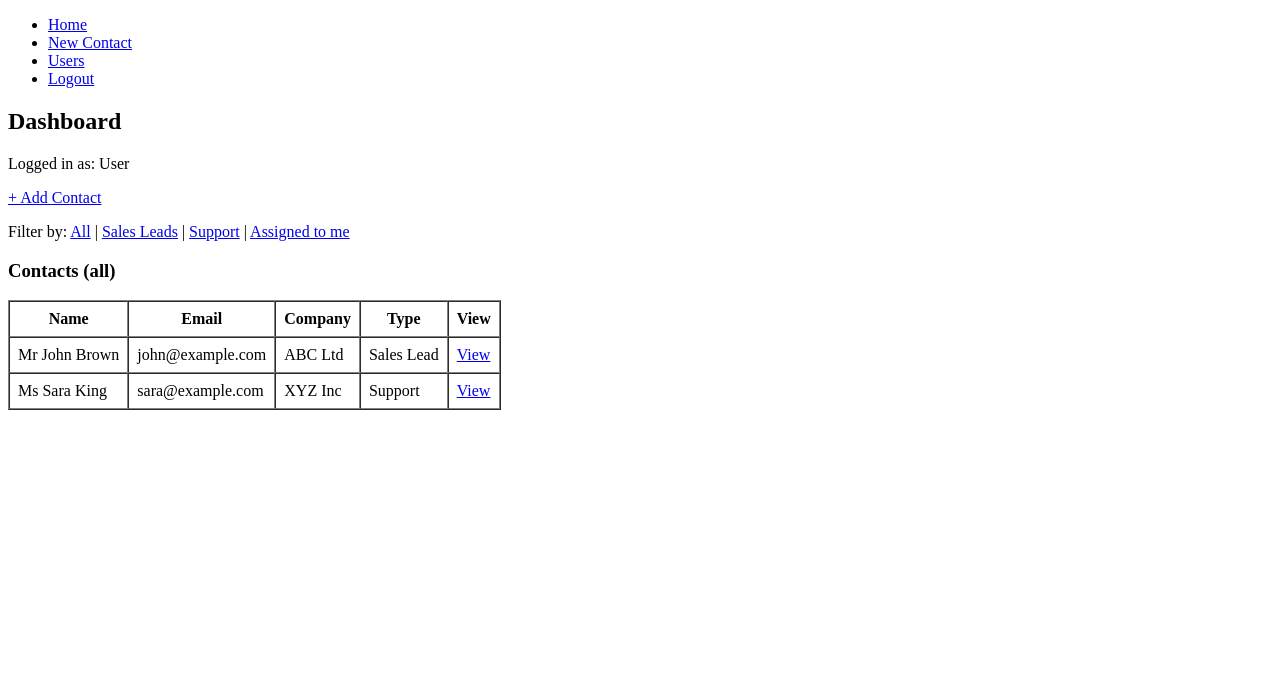
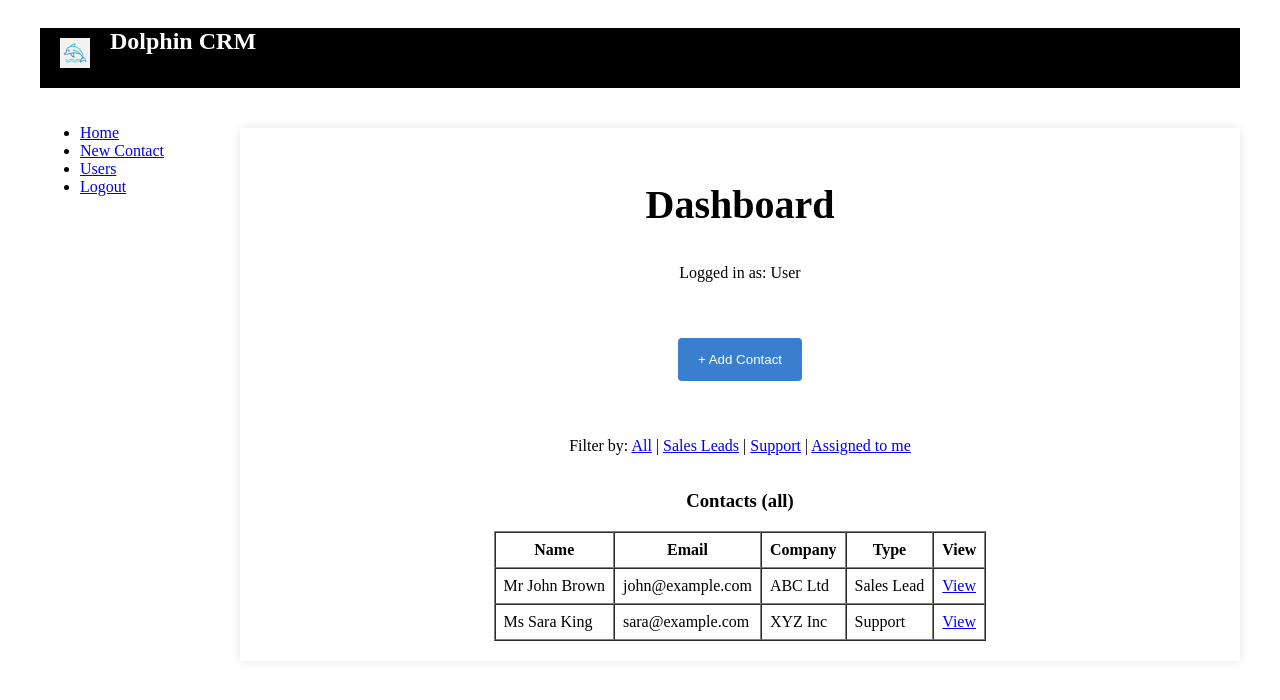
Before and after one commit to yxjichi/info2180-project2, a PHP site: page /dashboard.php in a window 1280 px wide. Shown: the top 700 px of the page. Run offline with PHP 8.4, Linux system fonts and the light colour scheme; a user stored in the database is signed in; data comes from the database, SQL or seed files in the repository.

Commit message:
progress

```diff
--- a/dashboard.php
+++ b/dashboard.php
@@ -40,16 +40,22 @@ $contacts = $stmt->fetchAll();
 <head>
   <meta charset="UTF-8">
   <title>Dolphin CRM - Dashboard</title>
+  <link rel ="stylesheet" href="styles.css">
 </head>
+<div class="container">
 <body>
-
-  <?php require_once "sidebar.php"; ?>
-
+  <header>
+    <img src="dolphin.png" alt="Dolphin CRM Logo">
+    <h1>Dolphin CRM</h1>
+  </header>
+  <main>
   <h2>Dashboard</h2>
   <p>Logged in as: <?php echo htmlspecialchars($_SESSION["user_name"] ?? ""); ?></p>
 
   <p>
-    <a href="new_contact.php">+ Add Contact</a>
+    <form action = "add_contact.php">
+      <button type="submit">+ Add Contact</button>
+    </form>
   </p>
 
   <p>
@@ -90,6 +96,19 @@ $contacts = $stmt->fetchAll();
       </tbody>
     </table>
   <?php endif; ?>
-
+  </main>
+  <aside>
+<nav>
+  <ul>
+    <li><a href="dashboard.php">Home</a></li>
+    <li><a href="add_contact.php">New Contact</a></li>
+    <?php if (($_SESSION["user_role"] ?? "") === "Admin"): ?>
+        <li><a href="user.php">Users</a></li>
+    <?php endif; ?>
+    <li><a href="logout.php">Logout</a></li>
+  </ul>
+</nav>
+</aside>
+</div>
 </body>
 </html>
--- a/sidebar.php
+++ b/sidebar.php
@@ -1,13 +1,3 @@
 <?php
 //sidebar.php
 ?>
-<nav>
-  <ul>
-    <li><a href="dashboard.php">Home</a></li>
-    <li><a href="add_contact.php">New Contact</a></li>
-    <?php if (($_SESSION["user_role"] ?? "") === "Admin"): ?>
-        <li><a href="user.php">Users</a></li>
-    <?php endif; ?>
-    <li><a href="logout.php">Logout</a></li>
-  </ul>
-</nav>
--- a/styles.css
+++ b/styles.css
@@ -41,7 +41,7 @@ main {
 /* ====== GRID LAYOUT ====== */
 .container {
     display: grid;
-    grid-template-columns: 1fr 350px; /* main content first, sidebar second */
+    grid-template-columns: 1fr 1000px; /* main content first, sidebar second */
     grid-template-rows: auto 1fr auto;
     grid-template-areas:
         "header header"
```
